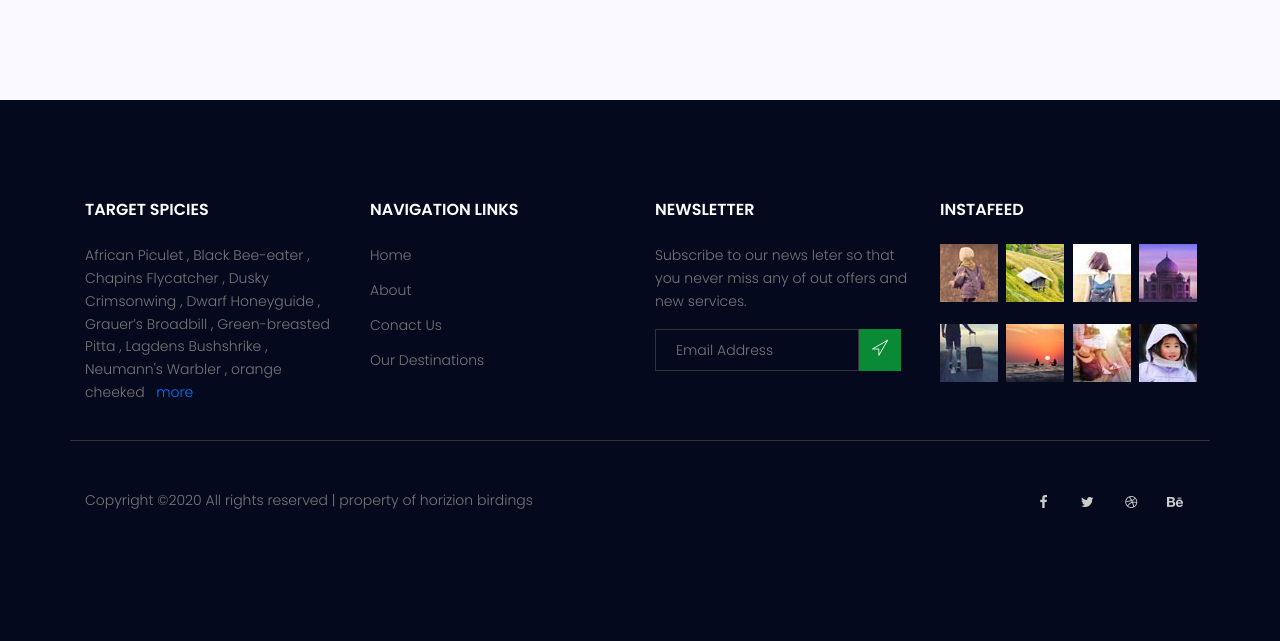
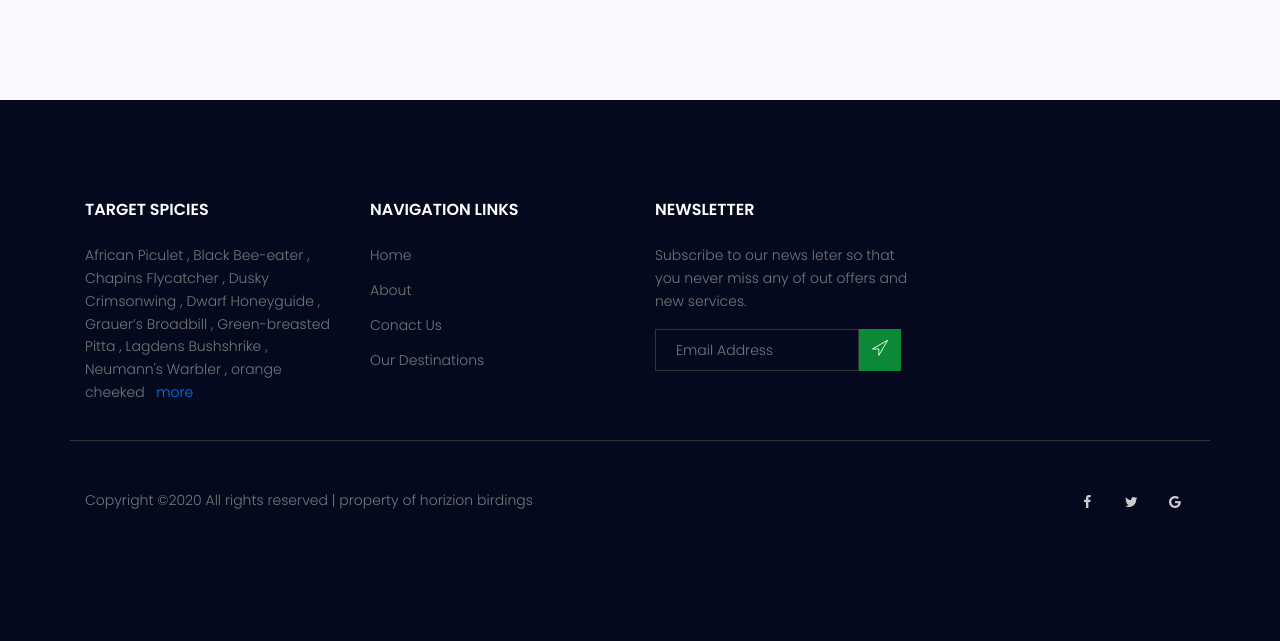
Before and after one commit to edmondsylar/hr, a PHP site: page / in a window 1280 px wide. Shown: the part 2212-2853 px from the top of the page. Run offline with PHP 8.4, Linux system fonts and the light colour scheme; data comes from the database, SQL or seed files in the repository; some libraries are stand-ins or nearby versions.

Commit message:
leaving home

```diff
--- a/includes/footer.php
+++ b/includes/footer.php
@@ -42,7 +42,7 @@
           </div>
         </div>
       </div>
-      <div class="col-lg-3  col-md-6 col-sm-6">
+      <!-- <div class="col-lg-3  col-md-6 col-sm-6">
         <div class="single-footer-widget mail-chimp">
           <h6 class="mb-20">InstaFeed</h6>
           <ul class="instafeed d-flex flex-wrap">
@@ -56,7 +56,7 @@
             <li><img src="./assets/img/i8.jpg" alt=""></li>
           </ul>
         </div>
-      </div>
+      </div> -->
     </div>
 
     <div class="row footer-bottom d-flex justify-content-between align-items-center">
@@ -66,8 +66,8 @@ Copyright &copy;<script>document.write(new Date().getFullYear());</script> All r
       <div class="col-lg-4 col-sm-12 footer-social">
         <a href="#"><i class="fa fa-facebook"></i></a>
         <a href="#"><i class="fa fa-twitter"></i></a>
-        <a href="#"><i class="fa fa-dribbble"></i></a>
-        <a href="#"><i class="fa fa-behance"></i></a>
+        <a href="#"><i class="fa fa-google"></i></a>
+
       </div>
     </div>
   </div>
--- a/index.php
+++ b/index.php
@@ -148,9 +148,9 @@
               </form>
             </div>
             <div class="single-sidebar-widget popular-post-widget">
-              <h4 class="popular-title">Popular Destination</h4>
+              <h4 class="popular-title">Services</h4>
               <div class="popular-post-list">
-                <?php for ($i=0; $i <5 ; $i++) {
+                <?php for ($i=0; $i <1 ; $i++) {
                 ?>
               <!-- the popular sites query -->
                 <div class="single-post-list d-flex flex-row align-items-center">
```
